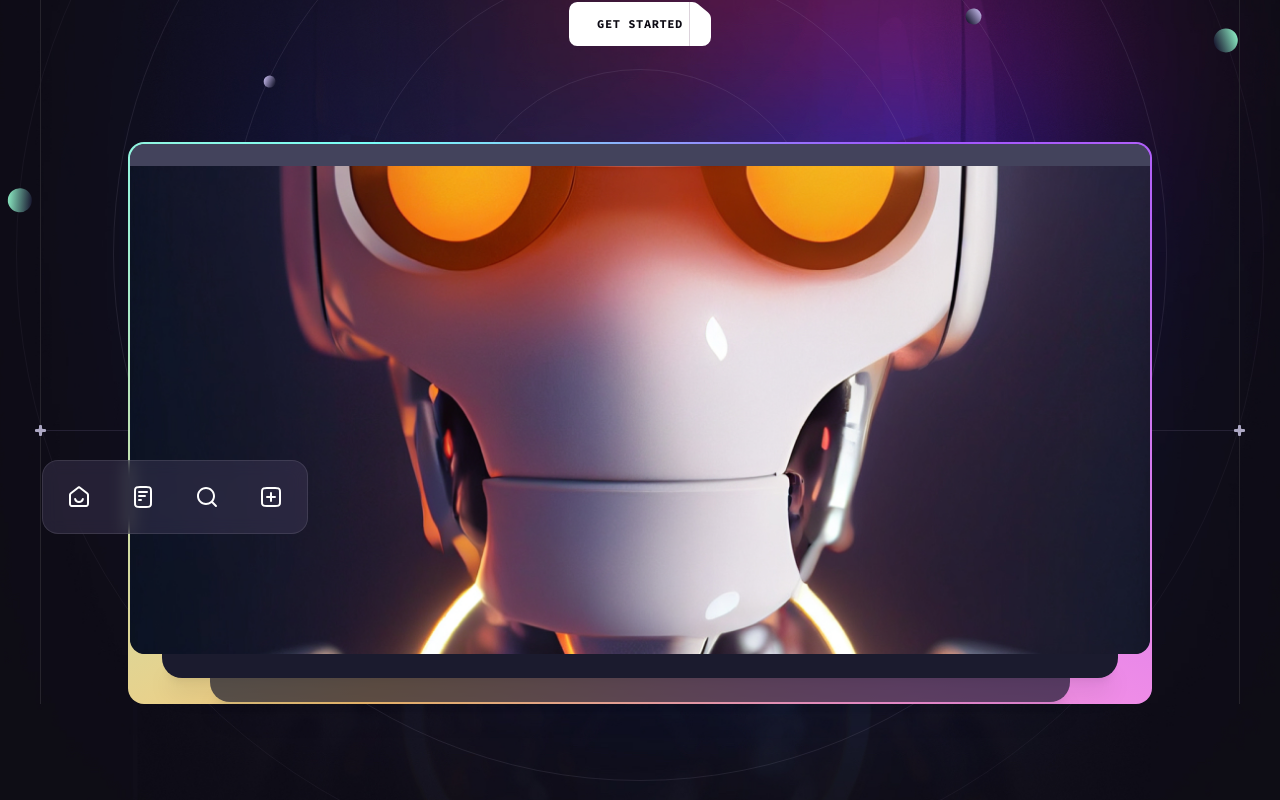
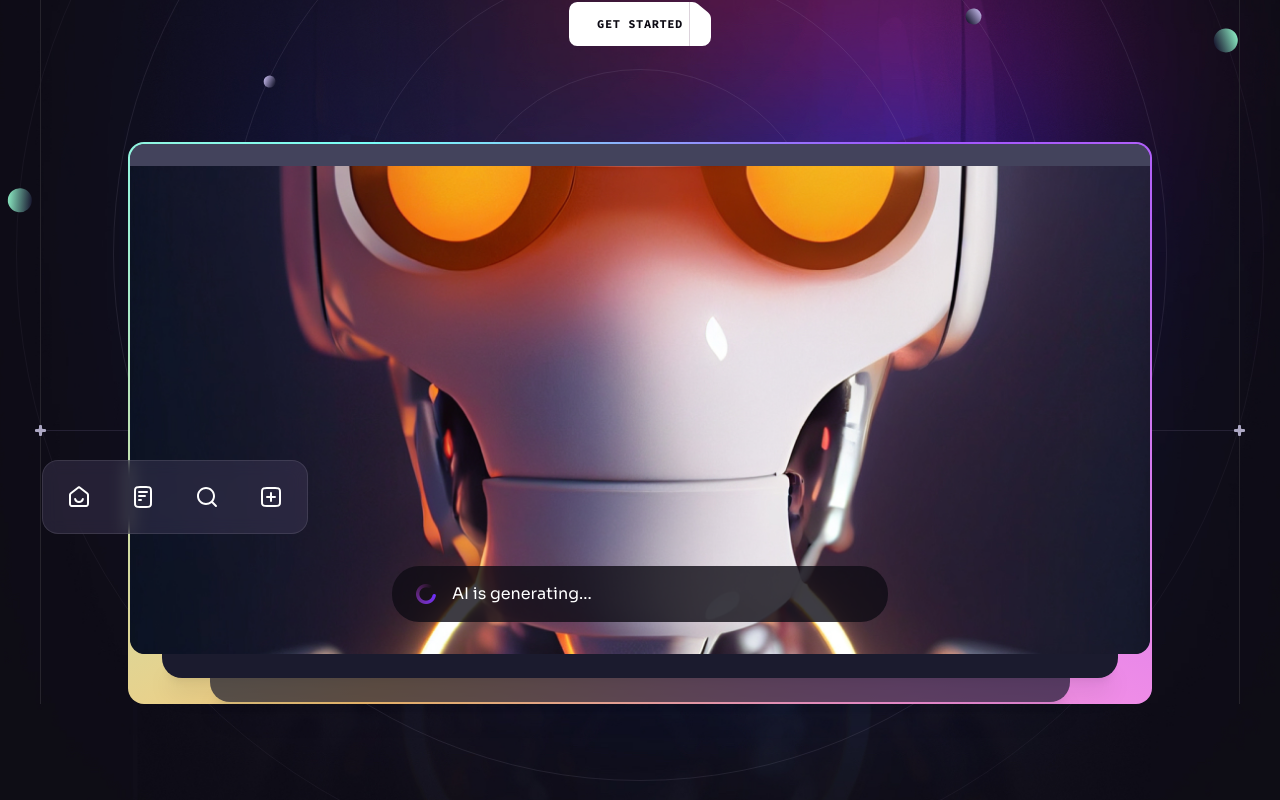
Before and after one commit to YousifAbozid/brainwave, a React (Vite) app: page / in a window 1280 px wide. Shown: the part 454-1254 px from the top of the page. Built offline with nearby package versions, Linux system fonts and the light colour scheme.

Commit message:
Add Generating component to Hero.jsx

```diff
--- /dev/null
+++ b/src/components/Generating.jsx
@@ -0,0 +1,15 @@
+import { loading } from '../assets'
+
+const Generating = ({ className }) => {
+	return (
+		<div
+			className={`flex items-center h-[3.5rem] px-6 bg-n-8/80 rounded-[1.7rem] ${
+				className || ''
+			} text-base`}>
+			<img src={loading} alt='Loading' className='w-5 h-5 mr-4' />
+			AI is generating...
+		</div>
+	)
+}
+
+export default Generating
--- a/src/components/Hero.jsx
+++ b/src/components/Hero.jsx
@@ -5,6 +5,7 @@
 import { BackgroundCircles, BottomLine, Gradient } from './design/Hero'
 import { heroIcons } from '../constants'
 import { ScrollParallax } from 'react-just-parallax'
+import Generating from './Generating'
 
 const Hero = () => {
 	const parallaxRef = useRef(null)
@@ -56,6 +57,8 @@
 									height={490}
 								/>
 
+								<Generating className='absolute left-4 right-4 bottom-5 md:left-1/2 md:right-auto md:bottom-8 md:w-[31rem] md:-translate-x-1/2' />
+
 								<ScrollParallax isAbsolutelyPositioned>
 									<ul className='hidden absolute -left-[5.5rem] bottom-[7.5rem] px-1 py-1 bg-n-9/40 backdrop-blur border border-n-1/10 rounded-2xl lg:flex'>
 										{heroIcons.map((icon, index) => (
```
